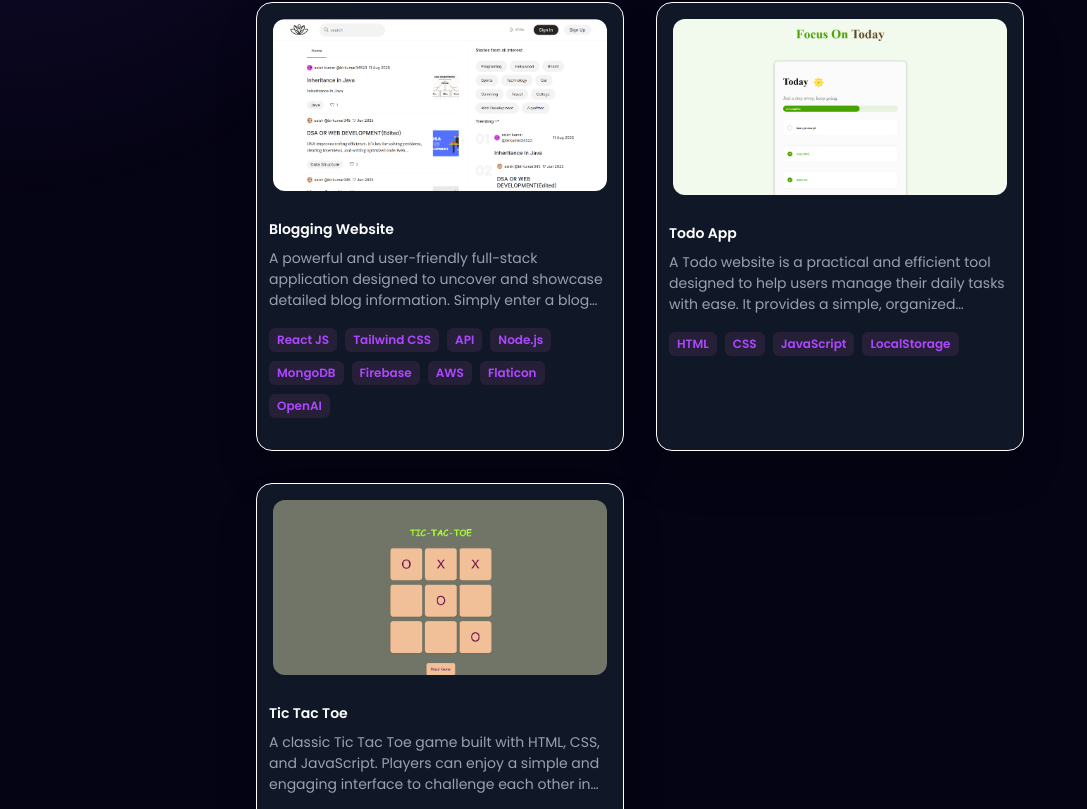
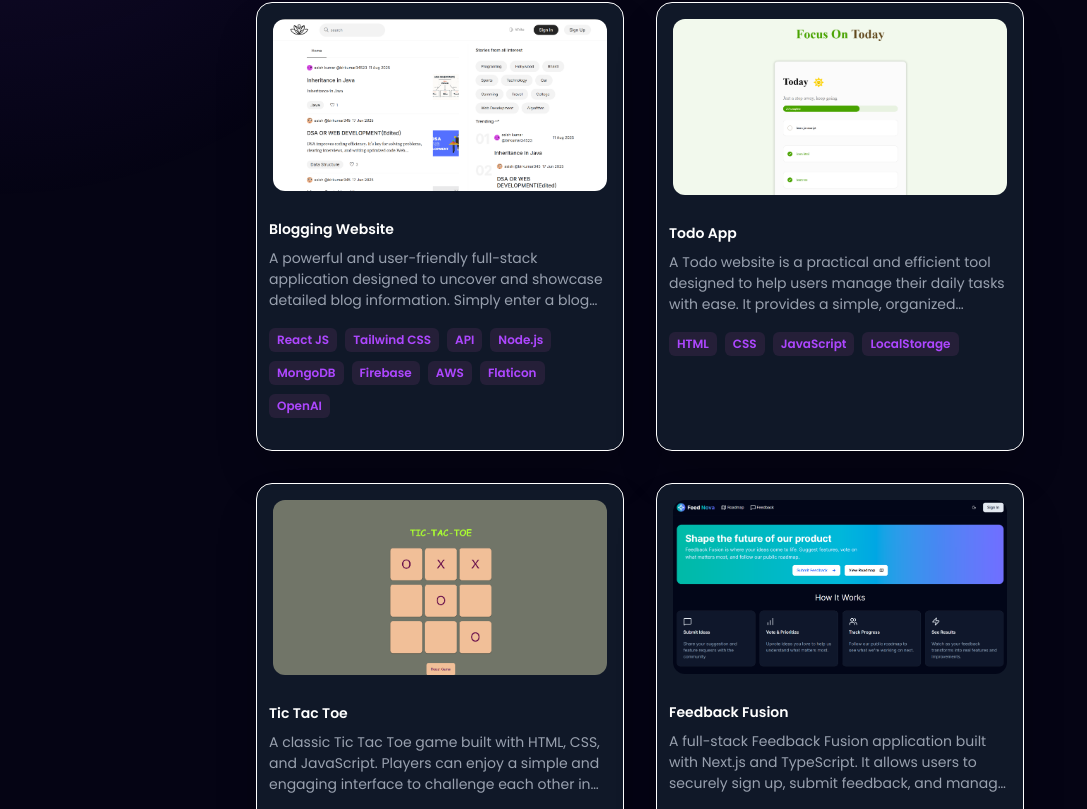
Before and after one commit to TechAsish1212/portfolio12, a React (Vite) app: page / in a window 1280 px wide. Shown: the part 1991-2800 px from the top of the page, without its empty margins (0-1087 px from the left). Built offline with nearby package versions, Linux system fonts and the light colour scheme.

Commit message:
add project

```diff
--- a/src/assets/hello.js
+++ b/src/assets/hello.js
@@ -33,6 +33,7 @@ import figmaLogo from "./tech_logo/figma.png"
 import bloggingImg from './work_logo/blogging.png'
 import todoImg from './work_logo/todo.png';
 import tictactoeImg from './work_logo/tictactoe.png';
+import feedbackNovaImg from './work_logo/feedbacknova.png'
 
 
 const SkillsInfo = [
@@ -116,6 +117,25 @@ export const projects = [
     github: "https://github.com/TechAsish1212/tictactoe",
     webapp: "https://techasishtictactoe.netlify.app/",
   },
+  {
+  id: 3,
+  title: "Feedback Fusion",
+  description:
+    "A full-stack Feedback Fusion application built with Next.js and TypeScript. It allows users to securely sign up, submit feedback, and manage responses through a clean and modern dashboard. The app features authentication with Clerk, database management using Prisma ORM with PostgreSQL, and a responsive UI styled using Tailwind CSS and shadcn components for a seamless user experience.",
+  image: feedbackNovaImg,
+  tags: [
+    "Next.js",
+    "TypeScript",
+    "Clerk",
+    "Prisma ORM",
+    "PostgreSQL",
+    "Tailwind CSS",
+    "shadcn/ui",
+    "React"
+  ],
+  github: "https://github.com/TechAsish1212/feedback-fusion",
+  webapp: "https://feednova.vercel.app/",
+}
 ];
 
 export const education = [
```
Also changed, not shown: src/assets/work_logo/feedbacknova.png (added).
